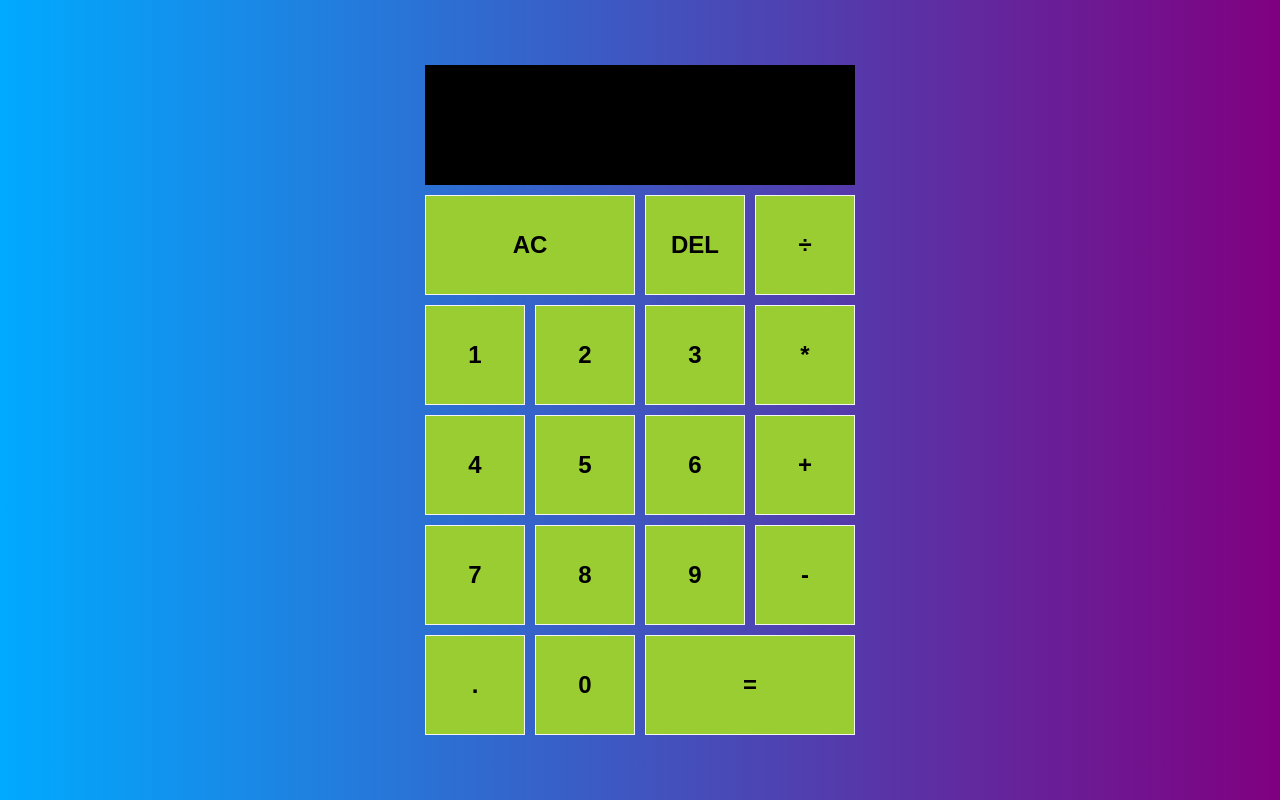
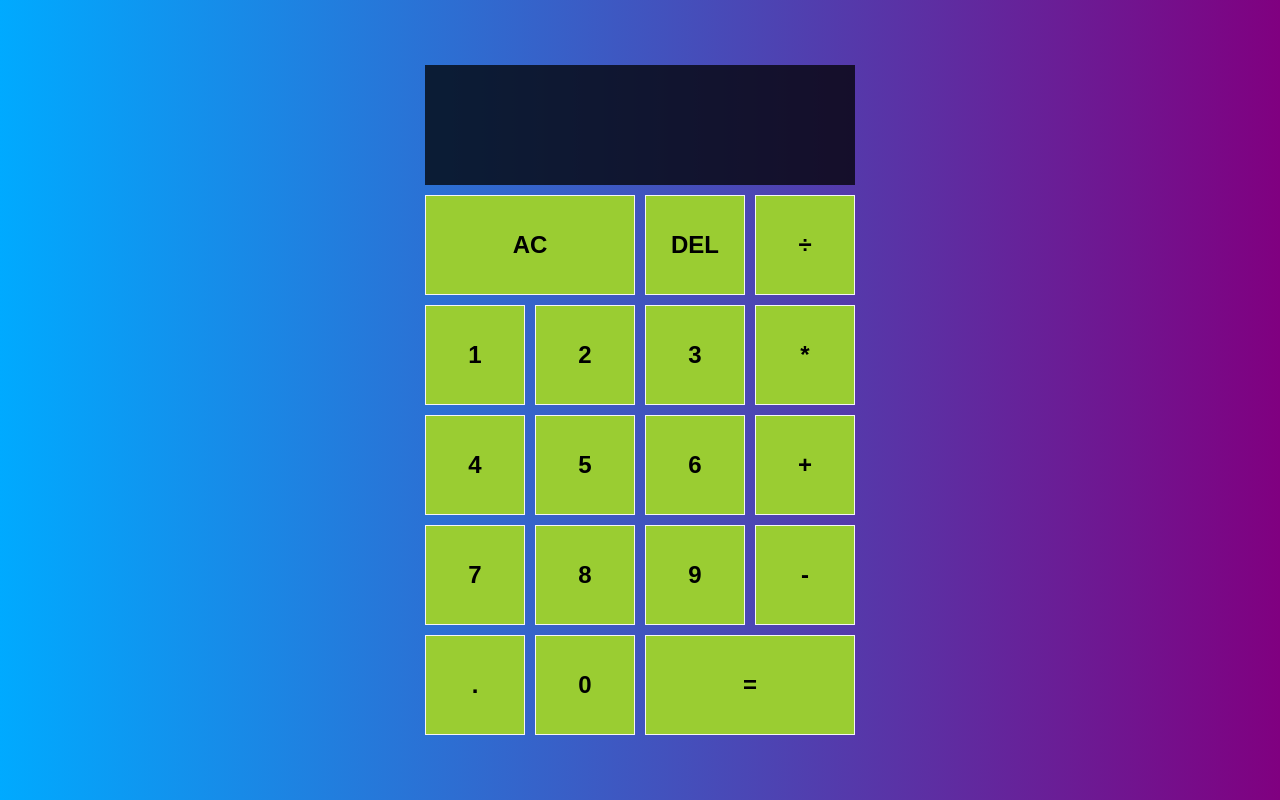
Before and after one commit to AndrejSimeunovic/Calculator, a plain HTML site: page index.html in a window 1280 px wide. Drawn offline with Linux system fonts and the light colour scheme.

Commit message:
added opacity to the screen

```diff
--- a/style.css
+++ b/style.css
@@ -21,6 +21,7 @@ body {
 
 .screen {
     background-color: black;
+    opacity: .75;
     color: white;
     grid-column: 1 / 5;
     display: flex;
```
